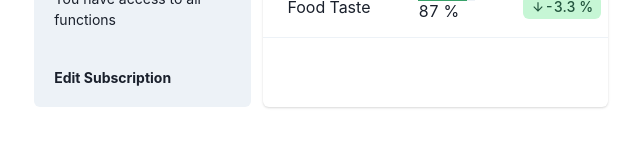
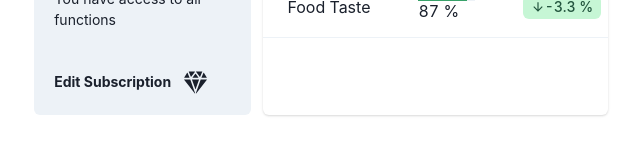
Before and after one commit to ruthtempo/reqiew, a React (Create React App) app: page / in a window 1280 px wide. Shown: the part 556-710 px from the top of the page, without its empty margins (319-959 px from the left). Built offline with nearby package versions, Linux system fonts and the light colour scheme.

Commit message:
version card

```diff
--- a/src/VersionCard.tsx
+++ b/src/VersionCard.tsx
@@ -1,4 +1,13 @@
-import { Card, CardBody, CardHeader, Heading, Text } from "@chakra-ui/react";
+import {
+  Card,
+  CardBody,
+  CardHeader,
+  Flex,
+  Heading,
+  Icon,
+  Text,
+} from "@chakra-ui/react";
+import { IoDiamond } from "react-icons/io5";
 
 export const VersionCard = () => {
   return (
@@ -10,7 +19,11 @@ export const VersionCard = () => {
         </Text>
       </CardHeader>
       <CardBody>
-        <Heading size="xs"> Edit Subscription</Heading>
+        <Heading size="xs">
+          <Flex alignItems={"center"} gap={3}>
+            Edit Subscription <Icon as={IoDiamond} boxSize={25} />
+          </Flex>
+        </Heading>
       </CardBody>
     </Card>
   );
```
